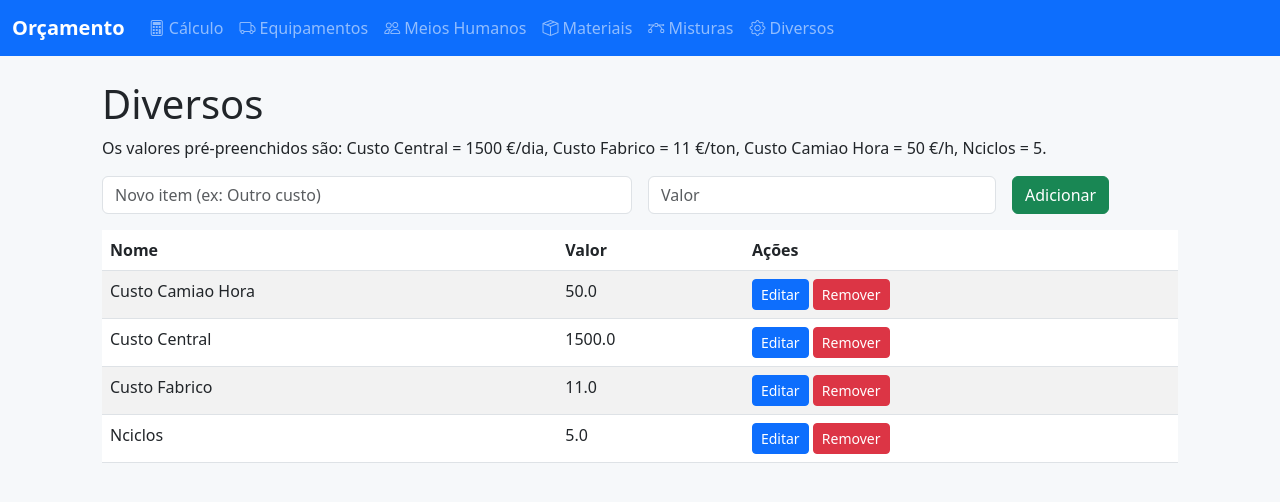
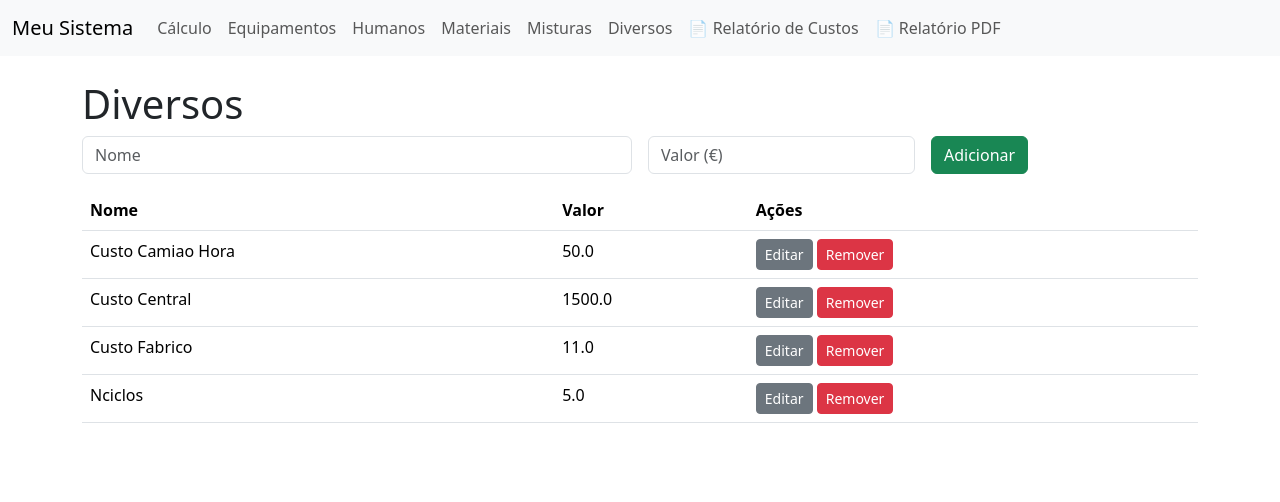
Before and after one commit to louiscarvalheiro-code/meu-sistema, a Flask app: page /diversos in a window 1280 px wide. Shown: the top 502 px of the page. Run offline with Flask 3, Linux system fonts and the light colour scheme; data comes from the database, SQL or seed files in the repository.

Commit message:
Add files via upload

```diff
--- a/app.py
+++ b/app.py
@@ -1,7 +1,8 @@
-from flask import Flask, render_template, request, redirect, url_for, flash
+from flask import Flask, render_template, request, redirect, url_for, flash, make_response
 from flask_sqlalchemy import SQLAlchemy
 import os
 from sqlalchemy import func
+import pdfkit
 
 app = Flask(__name__)
 app.secret_key = os.getenv('SECRET_KEY', 'uma-chave-secreta-local')
@@ -18,7 +19,7 @@ else:
 app.config['SQLALCHEMY_TRACK_MODIFICATIONS'] = False
 db = SQLAlchemy(app)
 
-# ----- MODELS -----
+# MODELS
 class Equipamento(db.Model):
     id = db.Column(db.Integer, primary_key=True)
     nome = db.Column(db.String(140), nullable=False)
@@ -55,11 +56,9 @@ class Diverso(db.Model):
     nome = db.Column(db.String(140), nullable=False, unique=True)
     valor = db.Column(db.Float, nullable=False, default=0.0)
 
-# Ensure tables exist (simple approach)
 @app.before_request
 def create_tables():
     db.create_all()
-    # ensure default Diversos exist
     defaults = {
         'Custo Central': 1500.0,
         'Custo Fabrico': 11.0,
@@ -71,7 +70,6 @@ def create_tables():
             db.session.add(Diverso(nome=name, valor=val))
     db.session.commit()
 
-# ----- UTILITIES -----
 def total_percentagem_mistura(mistura_id):
     total = db.session.query(func.coalesce(func.sum(MisturaMaterial.percentagem), 0.0)).filter_by(mistura_id=mistura_id).scalar()
     return float(total or 0.0)
@@ -85,9 +83,9 @@ def custo_mistura_por_ton(mistura_id):
             custo += (c.percentagem / 100.0) * (mat.preco + mat.transporte)
     return round(custo, 6)
 
-# ----- ROUTES: CALCULO -----
+# CALCULO
 @app.route('/')
-@app.route('/calculo', methods=['GET', 'POST'])
+@app.route('/calculo', methods=['GET','POST'])
 def calculo():
     misturas = Mistura.query.order_by(Mistura.nome).all()
     resultado = None
@@ -101,20 +99,17 @@ def calculo():
             dificuldade = int(request.form.get('dificuldade') or 1)
             lucro = float(request.form.get('lucro') or 0)
 
-            # custos base
             cc = Diverso.query.filter_by(nome='Custo Central').first().valor
             cf = Diverso.query.filter_by(nome='Custo Fabrico').first().valor
             ct = Diverso.query.filter_by(nome='Custo Camiao Hora').first().valor
 
-            # equipamentos e humanos multiplicados por 8
             soma_equip = (db.session.query(func.coalesce(func.sum(Equipamento.custo * Equipamento.quantidade), 0)).scalar() or 0.0) * 8
             soma_humanos = (db.session.query(func.coalesce(func.sum(Humano.custo * Humano.quantidade), 0)).scalar() or 0.0) * 8
 
             custo_mistura = custo_mistura_por_ton(mistura_id) if mistura_id else 0.0
 
-            # fórmula
-            fixa_por_ton = (cc + soma_equip + soma_humanos) / (producao if producao > 0 else 1)
-            variavel_por_ton = cf + custo_mistura + (ct / (30.0 * (nc if nc > 0 else 5.0)))
+            fixa_por_ton = (cc + soma_equip + soma_humanos) / (producao if producao>0 else 1)
+            variavel_por_ton = cf + custo_mistura + (ct / (30.0 * (nc if nc>0 else 5.0)))
 
             mistura = Mistura.query.get(mistura_id) if mistura_id else None
             bar = mistura.baridade if mistura else 1.0
@@ -123,25 +118,70 @@ def calculo():
             custo_unitario_final = custo_unitario_por_ton * espessura
             preco_final = custo_unitario_final * (1 + lucro / 100.0)
 
-            resultado = round(preco_final, 4)
+            resultado = round(preco_final,4)
             detalhe = {
                 'espessura': espessura,
                 'producao': producao,
                 'nc': nc,
                 'lucro': lucro,
-                'fixa_por_ton': round(fixa_por_ton, 4),
-                'variavel_por_ton': round(variavel_por_ton, 4),
-                'custo_mistura': round(custo_mistura, 4),
+                'fixa_por_ton': round(fixa_por_ton,4),
+                'variavel_por_ton': round(variavel_por_ton,4),
+                'custo_mistura': round(custo_mistura,4),
                 'baridade': bar,
-                'soma_equip': round(soma_equip, 4),
-                'soma_humanos': round(soma_humanos, 4)
+                'soma_equip': round(soma_equip,4),
+                'soma_humanos': round(soma_humanos,4)
             }
         except Exception as e:
             flash(f'Erro no cálculo: {e}', 'danger')
     return render_template('calculo.html', misturas=misturas, resultado=resultado, detalhe=detalhe)
 
-# ----- ROUTES: EQUIPAMENTOS -----
-@app.route('/equipamentos', methods=['GET', 'POST'])
+# RELATORIO (HTML view)
+@app.route('/relatorio')
+def relatorio():
+    equipamentos = Equipamento.query.all()
+    humanos = Humano.query.all()
+    materiais = Material.query.all()
+    misturas = Mistura.query.all()
+    diversos = Diverso.query.all()
+    return render_template('relatorio.html',
+                           equipamentos=equipamentos,
+                           humanos=humanos,
+                           materiais=materiais,
+                           misturas=misturas,
+                           diversos=diversos)
+
+# RELATORIO PDF (server-side)
+@app.route('/relatorio/pdf')
+def relatorio_pdf():
+    equipamentos = Equipamento.query.all()
+    humanos = Humano.query.all()
+    materiais = Material.query.all()
+    misturas = Mistura.query.all()
+    diversos = Diverso.query.all()
+    rendered = render_template('relatorio_print.html',
+                               equipamentos=equipamentos,
+                               humanos=humanos,
+                               materiais=materiais,
+                               misturas=misturas,
+                               diversos=diversos)
+    try:
+        # pdfkit requires wkhtmltopdf binary available in the environment
+        options = {
+            'page-size': 'A4',
+            'encoding': "UTF-8",
+            'enable-local-file-access': None
+        }
+        pdf = pdfkit.from_string(rendered, False, options=options)
+        response = make_response(pdf)
+        response.headers['Content-Type'] = 'application/pdf'
+        response.headers['Content-Disposition'] = 'attachment; filename=relatorio_custos.pdf'
+        return response
+    except Exception as e:
+        flash('Erro a gerar PDF no servidor. Verifique se wkhtmltopdf está instalado.', 'danger')
+        return redirect(url_for('relatorio'))
+
+# CRUD routes (equipamentos, humanos, materiais, misturas, diversos) - minimal implementations
+@app.route('/equipamentos', methods=['GET','POST'])
 def equipamentos():
     if request.method == 'POST':
         nome = request.form.get('nome')
@@ -163,8 +203,7 @@ def equipamentos_delete(id):
     flash('Equipamento removido.', 'warning')
     return redirect(url_for('equipamentos'))
 
-# ----- ROUTES: HUMANOS -----
-@app.route('/humanos', methods=['GET', 'POST'])
+@app.route('/humanos', methods=['GET','POST'])
 def humanos():
     if request.method == 'POST':
         nome = request.form.get('nome')
@@ -186,8 +225,7 @@ def humanos_delete(id):
     flash('Humano removido.', 'warning')
     return redirect(url_for('humanos'))
 
-# ----- ROUTES: MATERIAIS -----
-@app.route('/materiais', methods=['GET', 'POST'])
+@app.route('/materiais', methods=['GET','POST'])
 def materiais():
     if request.method == 'POST':
         nome = request.form.get('nome')
@@ -209,8 +247,7 @@ def materiais_delete(id):
     flash('Material removido.', 'warning')
     return redirect(url_for('materiais'))
 
-# ----- ROUTES: MISTURAS & COMPOSIÇÃO -----
-@app.route('/misturas', methods=['GET', 'POST'])
+@app.route('/misturas', methods=['GET','POST'])
 def misturas():
     if request.method == 'POST':
         nome = request.form.get('nome')
@@ -231,7 +268,7 @@ def misturas_delete(id):
     flash('Mistura removida.', 'warning')
     return redirect(url_for('misturas'))
 
-@app.route('/misturas/<int:mistura_id>/composicao', methods=['GET', 'POST'])
+@app.route('/misturas/<int:mistura_id>/composicao', methods=['GET','POST'])
 def misturas_composicao(mistura_id):
     mistura = Mistura.query.get_or_404(mistura_id)
     materiais = Material.query.order_by(Material.nome).all()
@@ -259,20 +296,6 @@ def misturas_composicao(mistura_id):
     custo_mist = custo_mistura_por_ton(mistura_id)
     return render_template('misturas_composicao.html', mistura=mistura, materiais=materiais, componentes=componentes, total_pct=total_pct, custo_mist=custo_mist)
 
-@app.route('/misturas/<int:mistura_id>/composicao/edit/<int:comp_id>', methods=['POST'])
-def misturas_composicao_edit(mistura_id, comp_id):
-    comp = MisturaMaterial.query.get_or_404(comp_id)
-    nova = float(request.form.get('percentagem') or 0.0)
-    soma_outras = total_percentagem_mistura(mistura_id) - comp.percentagem
-    new_total = soma_outras + nova
-    if new_total > 100.0001:
-        flash(f'Não é possível definir {nova}%. Soma total = {new_total}% > 100%.', 'danger')
-        return redirect(url_for('misturas_composicao', mistura_id=mistura_id))
-    comp.percentagem = nova
-    db.session.commit()
-    flash('Percentagem atualizada.', 'success')
-    return redirect(url_for('misturas_composicao', mistura_id=mistura_id))
-
 @app.route('/misturas/<int:mistura_id>/composicao/delete/<int:comp_id>', methods=['POST'])
 def misturas_composicao_delete(mistura_id, comp_id):
     comp = MisturaMaterial.query.get_or_404(comp_id)
@@ -281,8 +304,7 @@ def misturas_composicao_delete(mistura_id, comp_id):
     flash('Componente removido.', 'warning')
     return redirect(url_for('misturas_composicao', mistura_id=mistura_id))
 
-# ----- ROUTES: DIVERSOS -----
-@app.route('/diversos', methods=['GET', 'POST'])
+@app.route('/diversos', methods=['GET','POST'])
 def diversos():
     if request.method == 'POST':
         nome = request.form.get('nome')
@@ -315,4 +337,4 @@ def diversos_delete(id):
     return redirect(url_for('diversos'))
 
 if __name__ == '__main__':
-    app.run(host='0.0.0.0', port=int(os.getenv('PORT', 10000)), debug=True)
+    app.run(host='0.0.0.0', port=int(os.getenv('PORT', 10000)), debug=False)
--- a/render.yaml
+++ b/render.yaml
@@ -1,8 +1,7 @@
-
 services:
   - type: web
-    name: sistema-calculo
+    name: meu-sistema
     env: python
+    plan: free
     buildCommand: pip install -r requirements.txt
     startCommand: gunicorn app:app
-    plan: free
--- /dev/null
+++ b/static/styles.css
@@ -0,0 +1 @@
+body { padding-bottom: 40px; } .container { max-width: 1100px; }
--- a/templates/base.html
+++ b/templates/base.html
@@ -1,38 +1,38 @@
-
 <!doctype html>
 <html lang="pt">
   <head>
     <meta charset="utf-8">
     <meta name="viewport" content="width=device-width, initial-scale=1">
-    <title>Sistema de Gestão</title>
-    <link href="https://cdn.jsdelivr.net/npm/bootstrap@5.3.0/dist/css/bootstrap.min.css" rel="stylesheet">
-    <link href="https://cdn.jsdelivr.net/npm/bootstrap-icons@1.10.5/font/bootstrap-icons.css" rel="stylesheet">
-    <link href="{{ url_for('static', filename='style.css') }}" rel="stylesheet">
+    <title>Meu Sistema</title>
+    <link href="/static/styles.css" rel="stylesheet">
+    <link href="https://cdn.jsdelivr.net/npm/bootstrap@5.3.2/dist/css/bootstrap.min.css" rel="stylesheet">
   </head>
   <body>
-    <nav class="navbar navbar-expand-lg navbar-dark bg-primary">
+    <nav class="navbar navbar-expand-lg navbar-light bg-light">
       <div class="container-fluid">
-        <a class="navbar-brand" href="{{ url_for('calculo') }}">Orçamento</a>
-        <button class="navbar-toggler" type="button" data-bs-toggle="collapse" data-bs-target="#navmenu">
+        <a class="navbar-brand" href="{{ url_for('calculo') }}">Meu Sistema</a>
+        <button class="navbar-toggler" type="button" data-bs-toggle="collapse" data-bs-target="#navbarNav">
           <span class="navbar-toggler-icon"></span>
         </button>
-        <div class="collapse navbar-collapse" id="navmenu">
+        <div class="collapse navbar-collapse" id="navbarNav">
           <ul class="navbar-nav me-auto mb-2 mb-lg-0">
-            <li class="nav-item"><a class="nav-link" href="{{ url_for('calculo') }}"><i class="bi bi-calculator"></i> Cálculo</a></li>
-            <li class="nav-item"><a class="nav-link" href="{{ url_for('equipamentos') }}"><i class="bi bi-truck"></i> Equipamentos</a></li>
-            <li class="nav-item"><a class="nav-link" href="{{ url_for('humanos') }}"><i class="bi bi-people"></i> Meios Humanos</a></li>
-            <li class="nav-item"><a class="nav-link" href="{{ url_for('materiais') }}"><i class="bi bi-box-seam"></i> Materiais</a></li>
-            <li class="nav-item"><a class="nav-link" href="{{ url_for('misturas') }}"><i class="bi bi-bezier"></i> Misturas</a></li>
-            <li class="nav-item"><a class="nav-link" href="{{ url_for('diversos') }}"><i class="bi bi-gear"></i> Diversos</a></li>
+            <li class="nav-item"><a class="nav-link" href="{{ url_for('calculo') }}">Cálculo</a></li>
+            <li class="nav-item"><a class="nav-link" href="{{ url_for('equipamentos') }}">Equipamentos</a></li>
+            <li class="nav-item"><a class="nav-link" href="{{ url_for('humanos') }}">Humanos</a></li>
+            <li class="nav-item"><a class="nav-link" href="{{ url_for('materiais') }}">Materiais</a></li>
+            <li class="nav-item"><a class="nav-link" href="{{ url_for('misturas') }}">Misturas</a></li>
+            <li class="nav-item"><a class="nav-link" href="{{ url_for('diversos') }}">Diversos</a></li>
+            <li class="nav-item"><a class="nav-link" href="{{ url_for('relatorio') }}" target="_blank">📄 Relatório de Custos</a></li>
+            <li class="nav-item"><a class="nav-link" href="{{ url_for('relatorio_pdf') }}" target="_blank">📄 Relatório PDF</a></li>
           </ul>
         </div>
       </div>
     </nav>
-    <div class="container my-4">
+    <div class="container mt-4">
       {% with messages = get_flashed_messages(with_categories=true) %}
         {% if messages %}
-          {% for cat, msg in messages %}
-            <div class="alert alert-{{ cat }} alert-dismissible fade show" role="alert">
+          {% for category, msg in messages %}
+            <div class="alert alert-{{ category }} alert-dismissible fade show" role="alert">
               {{ msg }}
               <button type="button" class="btn-close" data-bs-dismiss="alert"></button>
             </div>
@@ -41,6 +41,6 @@
       {% endwith %}
       {% block content %}{% endblock %}
     </div>
-    <script src="https://cdn.jsdelivr.net/npm/bootstrap@5.3.0/dist/js/bootstrap.bundle.min.js"></script>
+    <script src="https://cdn.jsdelivr.net/npm/bootstrap@5.3.2/dist/js/bootstrap.bundle.min.js"></script>
   </body>
 </html>
--- a/templates/calculo.html
+++ b/templates/calculo.html
@@ -1,7 +1,6 @@
-
 {% extends 'base.html' %}
 {% block content %}
-<h1 class="mb-4">Cálculo</h1>
+<h1>Cálculo</h1>
 <form method="POST" class="row g-3">
   <div class="col-md-4">
     <label class="form-label">Mistura</label>
--- a/templates/diversos.html
+++ b/templates/diversos.html
@@ -1,20 +1,20 @@
-
 {% extends 'base.html' %}
 {% block content %}
 <h1>Diversos</h1>
-<p>Os valores pré-preenchidos são: Custo Central = 1500 €/dia, Custo Fabrico = 11 €/ton, Custo Camiao Hora = 50 €/h, Nciclos = 5.</p>
 <form method="POST" class="row g-3 mb-3">
-  <div class="col-md-6"><input name="nome" class="form-control" placeholder="Novo item (ex: Outro custo)" required></div>
-  <div class="col-md-4"><input name="valor" class="form-control" placeholder="Valor" required></div>
-  <div class="col-md-2"><button class="btn btn-success">Adicionar</button></div>
+  <div class="col-md-6"><input name="nome" class="form-control" placeholder="Nome" required></div>
+  <div class="col-md-3"><input name="valor" class="form-control" placeholder="Valor (€)" required></div>
+  <div class="col-md-3"><button class="btn btn-success">Adicionar</button></div>
 </form>
-<table class="table table-striped">
+<table class="table">
   <thead><tr><th>Nome</th><th>Valor</th><th>Ações</th></tr></thead>
   <tbody>
     {% for it in lista %}
-      <tr><td>{{ it.nome }}</td><td>{{ it.valor }}</td>
+      <tr>
+        <td>{{ it.nome }}</td>
+        <td>{{ it.valor }}</td>
         <td>
-          <a class="btn btn-sm btn-primary" href="{{ url_for('diversos_edit', id=it.id) }}">Editar</a>
+          <a class="btn btn-sm btn-secondary" href="{{ url_for('diversos_edit', id=it.id) }}">Editar</a>
           <form method="POST" action="{{ url_for('diversos_delete', id=it.id) }}" style="display:inline">
             <button class="btn btn-sm btn-danger">Remover</button>
           </form>
--- a/templates/diversos_edit.html
+++ b/templates/diversos_edit.html
@@ -1,4 +1,3 @@
-
 {% extends 'base.html' %}
 {% block content %}
 <h1>Editar Diverso: {{ item.nome }}</h1>
--- a/templates/equipamentos.html
+++ b/templates/equipamentos.html
@@ -1,4 +1,3 @@
-
 {% extends 'base.html' %}
 {% block content %}
 <h1>Equipamentos</h1>
--- a/templates/humanos.html
+++ b/templates/humanos.html
@@ -1,9 +1,8 @@
-
 {% extends 'base.html' %}
 {% block content %}
-<h1>Meios Humanos</h1>
+<h1>Humanos</h1>
 <form method="POST" class="row g-3 mb-3">
-  <div class="col-md-5"><input name="nome" class="form-control" placeholder="Função (e.g. Operador)" required></div>
+  <div class="col-md-5"><input name="nome" class="form-control" placeholder="Nome" required></div>
   <div class="col-md-3"><input name="custo" class="form-control" placeholder="Custo (€)" required></div>
   <div class="col-md-2"><input name="quantidade" class="form-control" placeholder="Quantidade" required value="1"></div>
   <div class="col-md-2"><button class="btn btn-success">Adicionar</button></div>
--- a/templates/relatorio.html
+++ b/templates/relatorio.html
@@ -2,7 +2,6 @@
 {% block content %}
 <h1>Relatório de Custos</h1>
 <button class="btn btn-primary mb-3" onclick="window.print()">🖨️ Imprimir</button>
-
 <h2>Equipamentos</h2>
 <table class="table table-bordered">
   <tr><th>Nome</th><th>Custo unit.</th><th>Qtd</th><th>Total</th></tr>
```
Also changed, not shown: requirements.txt (+5 -4 lines), templates/materiais.html (+10 -7 lines), templates/misturas.html (+5 -5 lines), templates/misturas_composicao.html (+10 -33 lines), templates/relatorio_print.html (added, +66 -0 lines), README.md (added).
